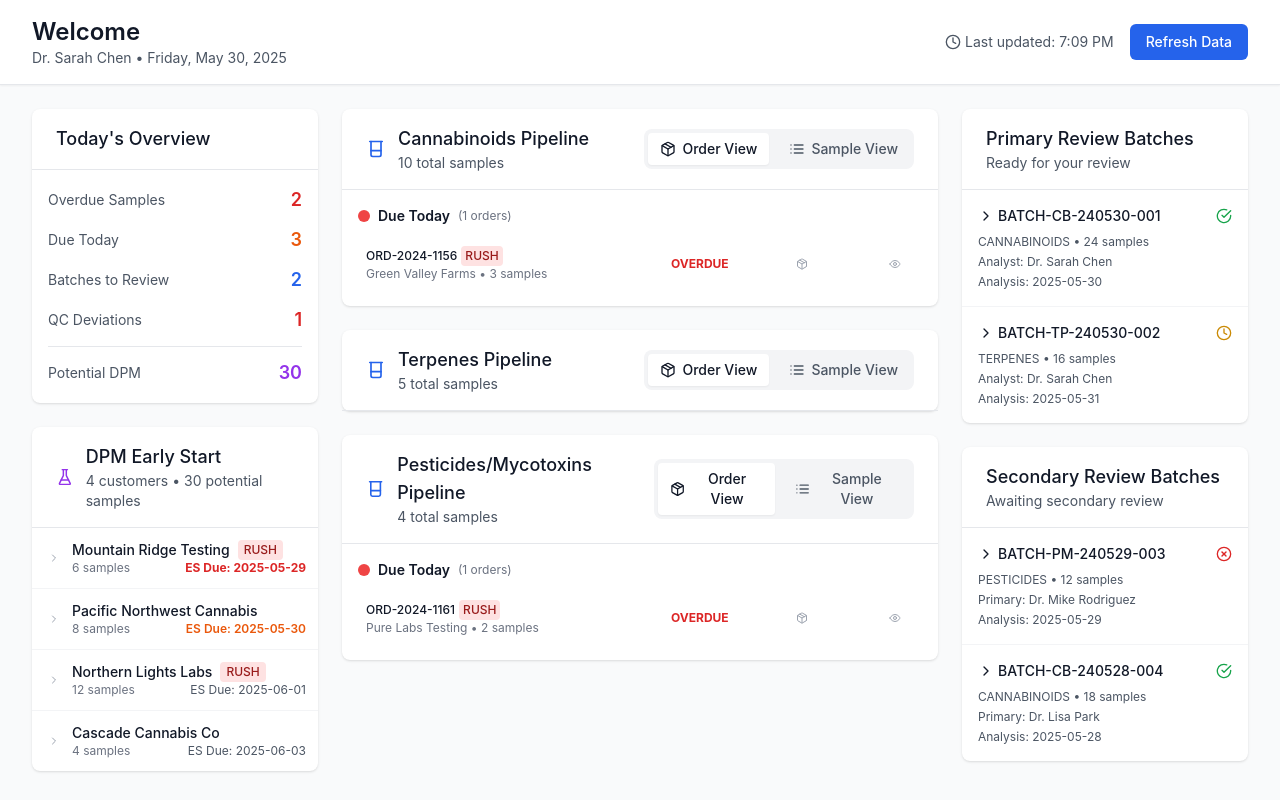
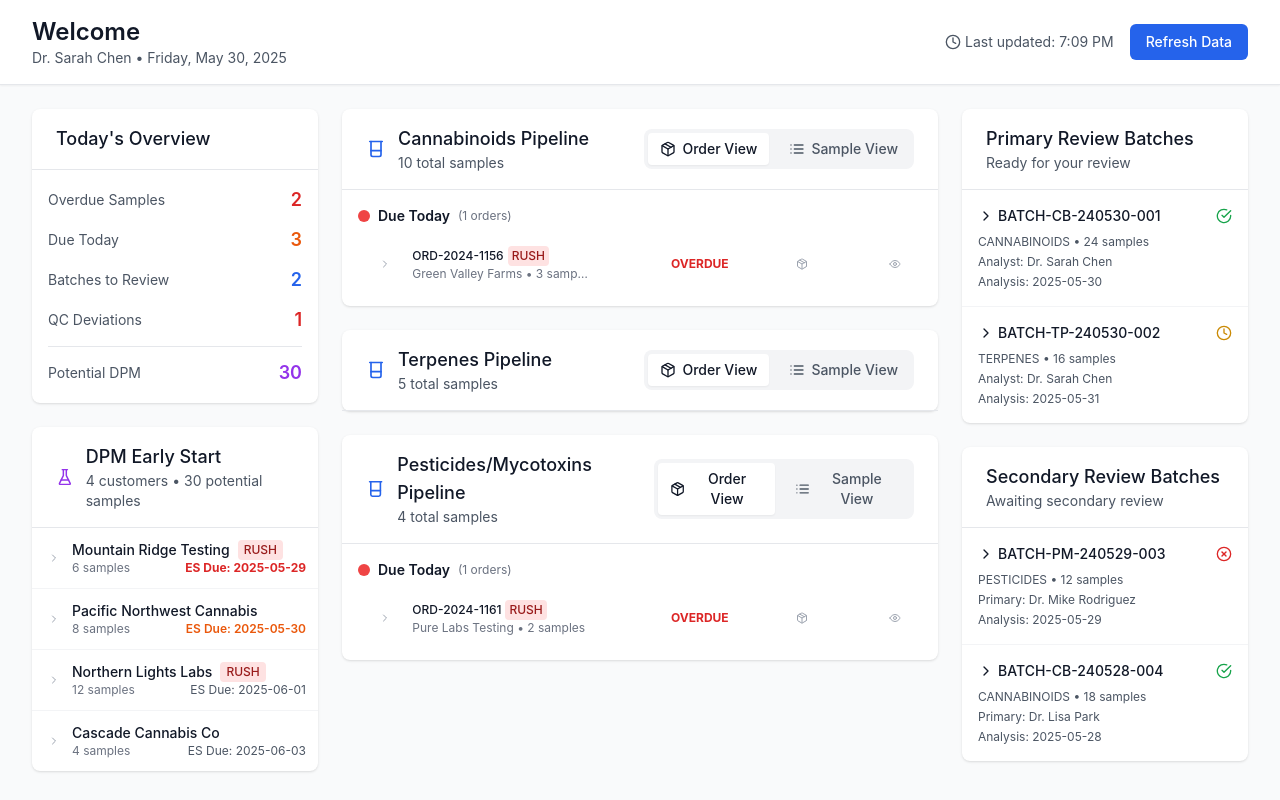
Before and after one commit to adamscavone/LIMS6KCustomerJourney, a React (Create React App) app in the folder dashboard/: page / in a window 1280 px wide. Built offline with nearby package versions, Linux system fonts and the light colour scheme.

Commit message:
testtesttest

```diff
--- a/dashboard/src/App.js
+++ b/dashboard/src/App.js
@@ -738,12 +738,27 @@ const App = () => {
     const urgency = getDueDateUrgency(order.earliestDueDate);
     const priorityColor = getPriorityColor(order.highestPriority);
     const priorityLabel = getPriorityLabel(order.highestPriority);
+    const isExpanded = expandedOrders[order.orderId];
 
     return (
-      <div key={order.orderId} className="hover:bg-gray-50 rounded">
+      <div key={order.orderId}>
+        <div className="hover:bg-gray-50 rounded">
           <div className="p-2 grid grid-cols-12 gap-2 items-center text-sm">
+            {/* Expand Button */}
+            <div className="col-span-1 flex justify-center">
+              <button
+                onClick={() => toggleOrderExpansion(order.orderId)}
+                className="p-1 text-gray-400 hover:text-gray-600"
+              >
+                {isExpanded ?
+                  <ChevronDown className="w-3 h-3" /> :
+                  <ChevronRight className="w-3 h-3" />
+                }
+              </button>
+            </div>
+
             {/* Order Info */}
-          <div className="col-span-5 min-w-0">
+            <div className="col-span-4 min-w-0">
               <div className="flex items-center space-x-1">
                 <p className="font-medium text-gray-900 truncate text-xs">
                   {order.orderId}
@@ -778,6 +793,30 @@ const App = () => {
               </button>
             </div>
           </div>
+        </div>
+
+        {/* Expanded Samples */}
+        {isExpanded && (
+          <div className="bg-gray-50 ml-4">
+            {order.samples.map(sample => (
+              <div key={sample.id} className="p-2 border-t border-gray-100 first:border-t-0">
+                <div className="grid grid-cols-12 gap-2 items-center text-xs">
+                  <div className="col-span-1"></div>
+                  <div className="col-span-4 text-gray-700">
+                    {sample.sampleName}
+                  </div>
+                  <div className="col-span-3 text-right text-gray-500">
+                    Due: {sample.dueDate}
+                  </div>
+                  <div className="col-span-3 text-center text-gray-500">
+                    {getStatusLabel(sample.status)}
+                  </div>
+                  <div className="col-span-1"></div>
+                </div>
+              </div>
+            ))}
+          </div>
+        )}
       </div>
     );
   };
```
Lines whose indentation alone changed are shown as unchanged.
